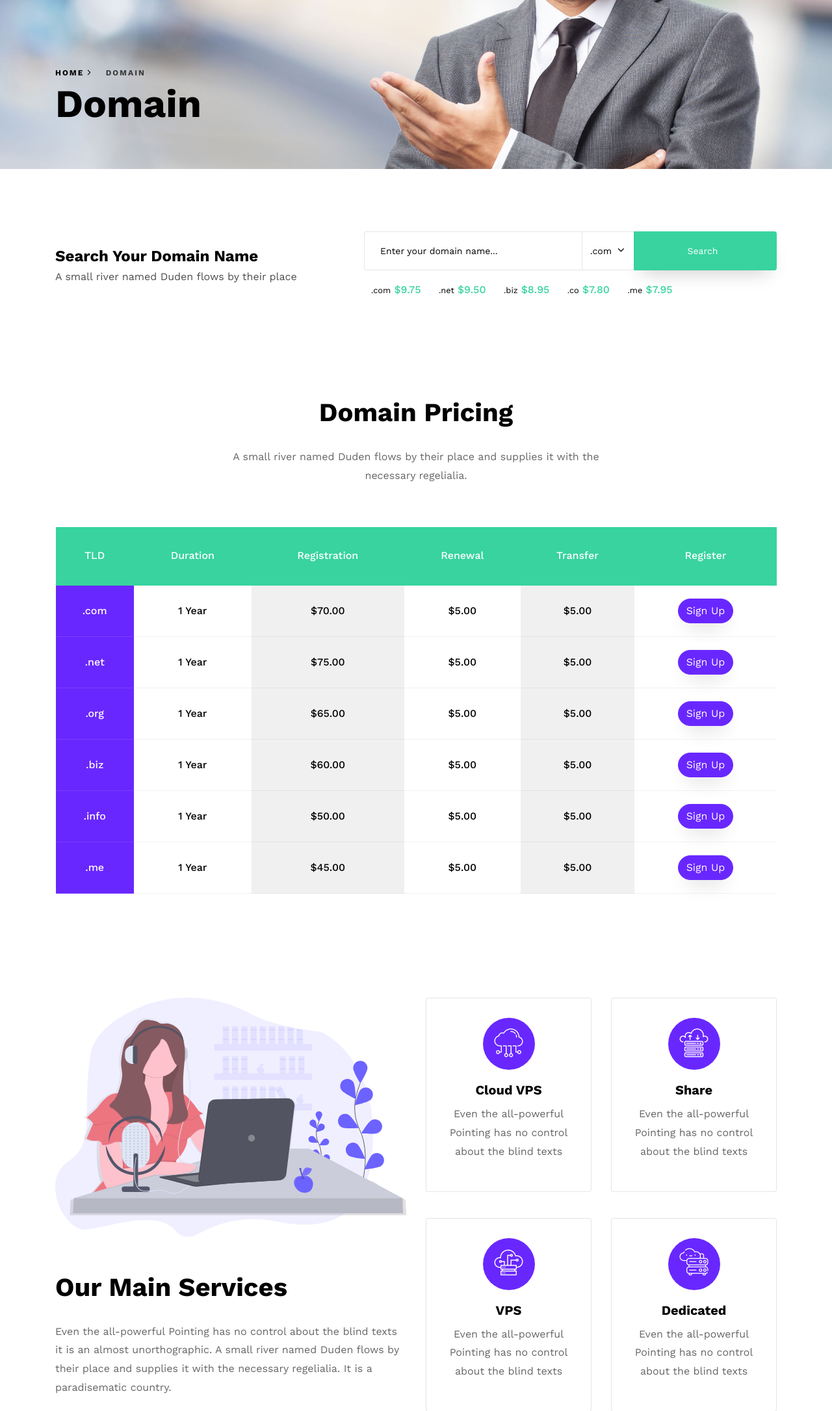
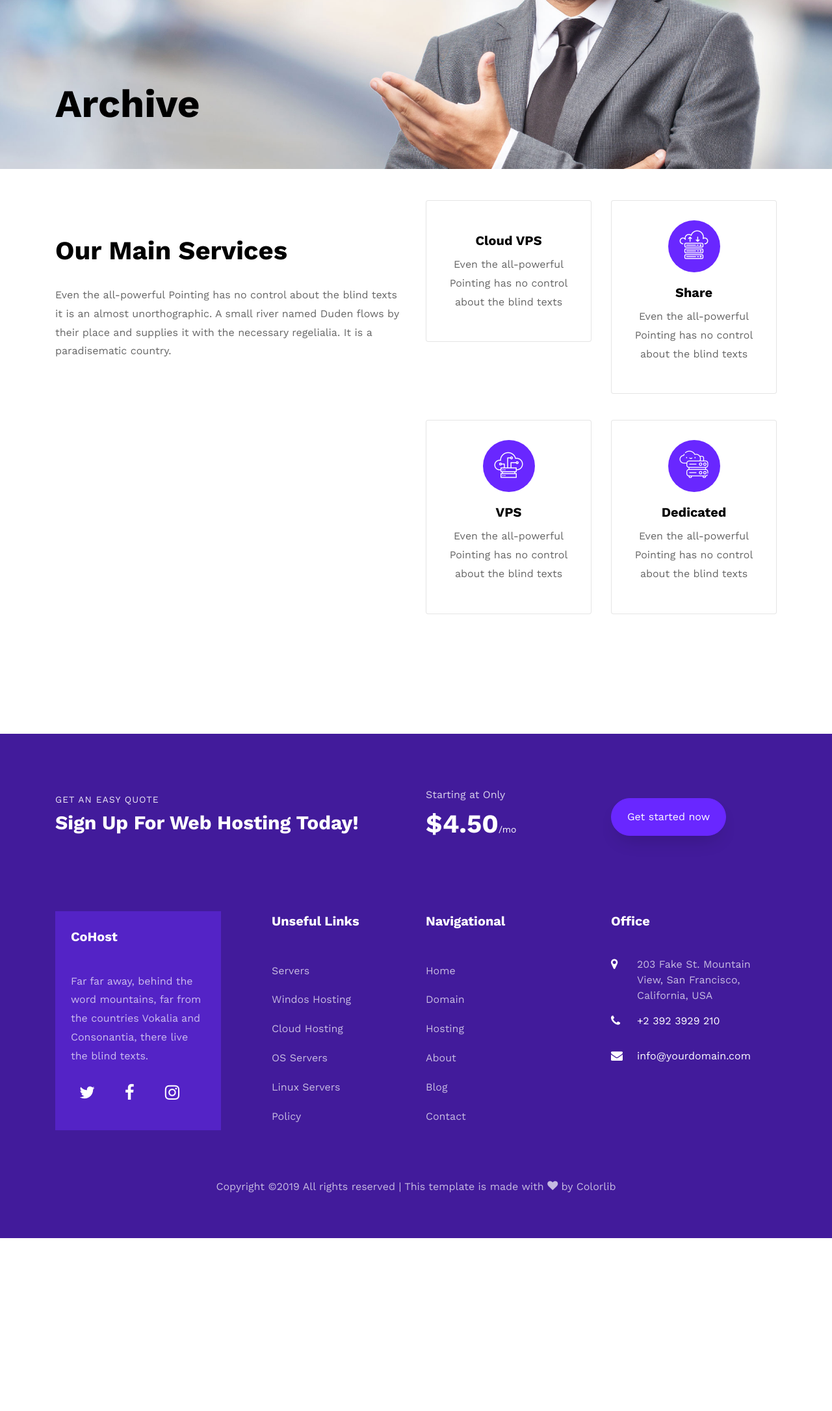
Before and after one commit to wesrchow/bnsdroneclub-website, a plain HTML site: page archive.html in a window 1280 px wide. Shown: the part 340-2511 px from the top of the page at 65% size. After the commit the page ends 2245 px from the top, so only its background shows below. Drawn offline with nearby package versions, Linux system fonts and the light colour scheme; some packages are replaced by stand-ins of ours; no server answers; files whose address does not match are found by name.

Commit message:
started working on archive page

```diff
--- a/archive.html
+++ b/archive.html
@@ -55,14 +55,14 @@
       <div class="container">
         <div class="row no-gutters slider-text align-items-end justify-content-start">
           <div class="col-md-8 ftco-animate text-center text-md-left mb-5">
-          	<p class="breadcrumbs mb-0"><span class="mr-3"><a href="index.html">Home <i class="ion-ios-arrow-forward"></i></a></span> <span>Domain</span></p>
-            <h1 class="mb-3 bread">Domain</h1>
+<!--          	<p class="breadcrumbs mb-0"><span class="mr-3"><a href="index.html">Home <i class="ion-ios-arrow-forward"></i></a></span> <span>Domain</span></p>-->
+            <h1 class="mb-3 bread">Archive</h1>
           </div>
         </div>
       </div>
     </div>
 
-    <section class="ftco-domain">
+<!--    <section class="ftco-domain">
     	<div class="container">
     		<div class="row d-flex align-items-center pt-5">
     			<div class="col-lg-5 heading-white mb-4 mb-sm-4 mb-lg-0 ftco-animate">
@@ -177,25 +177,27 @@
     			</div>
     		</div>
     	</div>
-    </section>
+    </section>-->
 
     <section class="ftco-section ftco-no-pt ftc-no-pb">
     	<div class="container">
     		<div class="row">
 				<div class="col-lg-6 py-5">
-    				<img src="images/undraw_podcast_q6p7.svg" class="img-fluid" alt="">
+<!--    					<img src="images/undraw_podcast_q6p7.svg" class="img-fluid" alt="">-->
 			  		<div class="heading-section ftco-animate mt-5">
 	            		<h2 class="mb-4">Our Main Services</h2>
 	            		<p>Even the all-powerful Pointing has no control about the blind texts it is an almost unorthographic. A small river named Duden flows by their place and supplies it with the necessary regelialia. It is a paradisematic country.</p>
 	          		</div>
     			</div>
+
+				<!-- Start of info boxes -->
     			<div class="col-lg-6 py-5">
     				<div class="row">
     					<div class="col-md-6 ftco-animate">
     						<div class="media block-6 services border text-center">
-		            	<div class="icon d-flex align-items-center justify-content-center">
+								<!--<div class="icon d-flex align-items-center justify-content-center">
 									<span class="flaticon-cloud-computing"></span>
-		            	</div>
+								</div>-->
 								<div class="mt-3 media-body media-body-2">
 									<h3 class="heading">Cloud VPS</h3>
 									<p>Even the all-powerful Pointing has no control about the blind texts</p>
@@ -241,7 +243,7 @@
     	</div>
     </section>
 
-    <section class="ftco-section bg-light">
+<!--    <section class="ftco-section bg-light">
     	<div class="container">
     		<div class="row justify-content-center mb-5">
           <div class="col-md-7 text-center heading-section ftco-animate">
@@ -327,7 +329,7 @@
     			</div>
     		</div>
     	</div>
-    </section>
+    </section>-->
 
     <footer class="ftco-footer ftco-bg-dark ftco-section">
       <div class="container">
```
Lines whose indentation alone changed are shown as unchanged.
